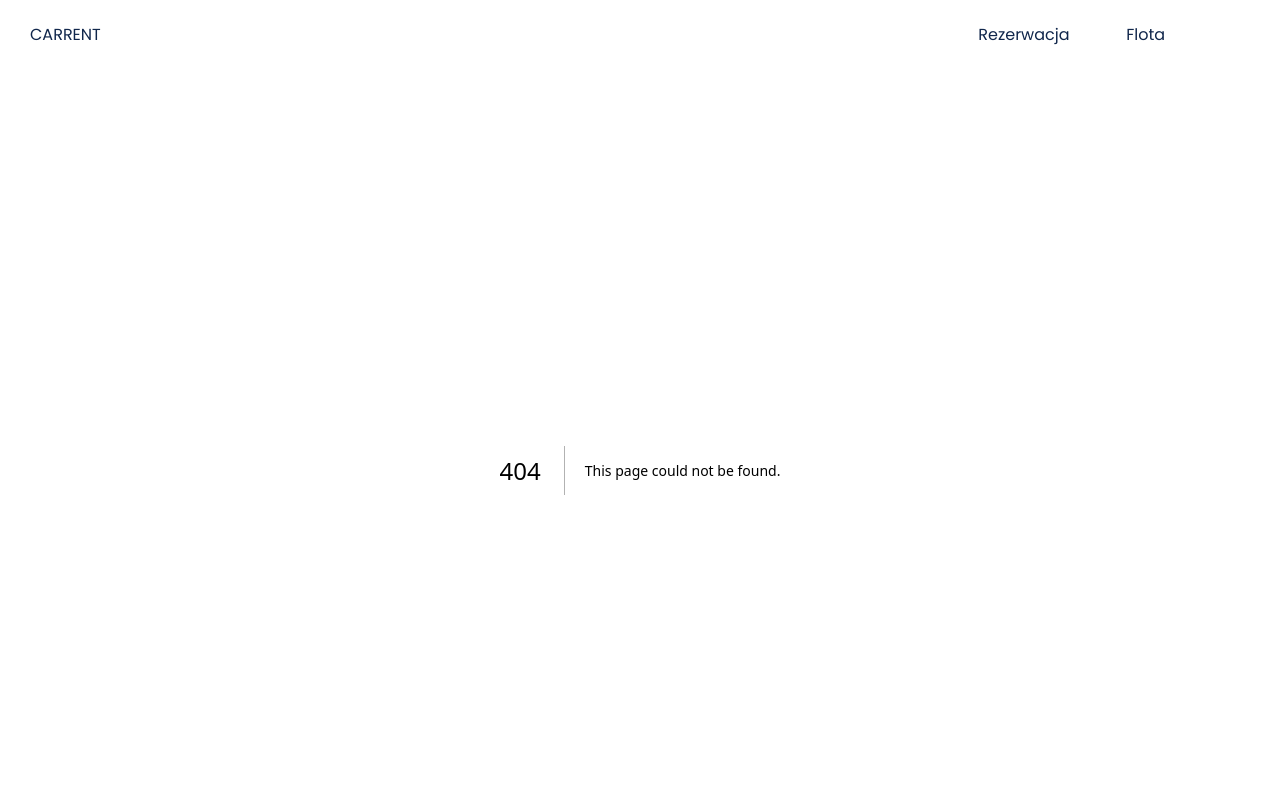
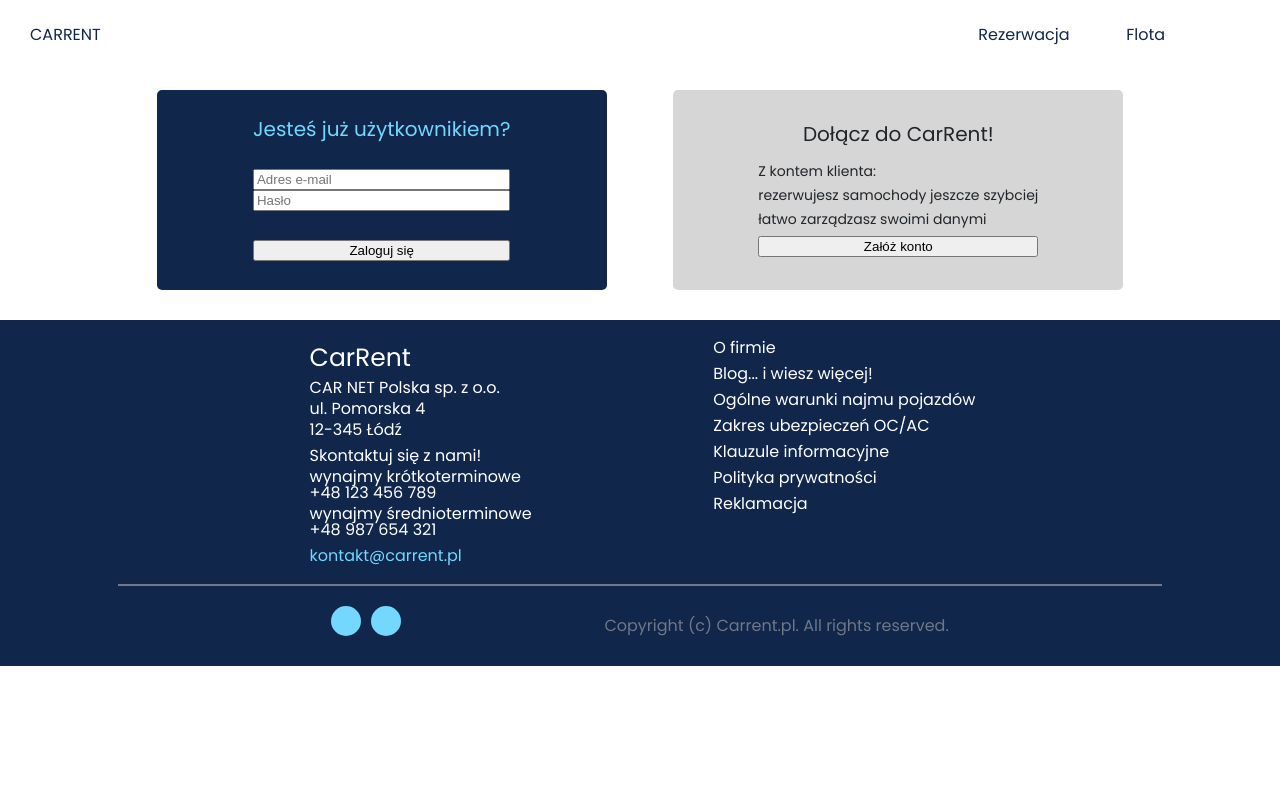
Before and after one commit to theWebCookie/car-rental, a Next.js app: page /login in a window 1280 px wide. Before the commit this address had no page. Shown: the top 800 px of the page. Built offline with nearby package versions, Linux system fonts and the light colour scheme.

Commit message:
feat: add login page

```diff
--- /dev/null
+++ b/app/login/page.jsx
@@ -0,0 +1,61 @@
+'use client';
+import { useState } from 'react';
+import '../ui/login/login.css';
+
+export default function Login() {
+  const [isHidden, setIsHidden] = useState(true);
+
+  const VisibilityHandler = (event) => {
+    setIsHidden(!isHidden);
+    event.preventDefault();
+  };
+
+  return (
+    <div className='login-wrapper'>
+      <div className='login-form'>
+        <div className='login-container'>
+          <form>
+            <span>Jesteś już użytkownikiem?</span>
+            <div className={isHidden ? '' : 'hidden'}>
+              <input type='email' placeholder='Adres e-mail' />
+              <input type='password' placeholder='Hasło' />
+            </div>
+            <input type='submit' value='Zaloguj się' className={isHidden ? '' : 'hidden'} />
+            <button onClick={VisibilityHandler} className={isHidden ? 'login-btn hidden' : 'login-btn'}>
+              Zaloguj się
+            </button>
+          </form>
+        </div>
+      </div>
+      <div className='register-wrapper'>
+        <div className='wrapper'>
+          <span className='heading'>Dołącz do CarRent!</span>
+          <div className='list'>
+            <span>Z kontem klienta:</span>
+            <ul>
+              <li>
+                <i className='fa-solid fa-check'></i> rezerwujesz samochody jeszcze szybciej
+              </li>
+              <li>
+                <i className='fa-solid fa-check'></i> łatwo zarządzasz swoimi danymi
+              </li>
+            </ul>
+          </div>
+          <div className={isHidden ? 'register-form hidden' : 'register-form'}>
+            <form>
+              <input type='text' placeholder='Imię i naziwsko*' />
+              <input type='email' placeholder='Email*' />
+              <input type='password' placeholder='Hasło*' />
+              <input type='password' placeholder='Powtórz hasło*' />
+              <span>* - pola obowiązkowe</span>
+              <input type='submit' value='Załóż konto' />
+            </form>
+          </div>
+          <button className={isHidden ? 'register-btn' : 'register-btn hidden'} onClick={VisibilityHandler}>
+            Załóż konto
+          </button>
+        </div>
+      </div>
+    </div>
+  );
+}
--- /dev/null
+++ b/app/ui/login/login.css
@@ -0,0 +1,132 @@
+.login-wrapper {
+  display: flex;
+  justify-content: space-evenly;
+  flex-wrap: wrap;
+  gap: 50px;
+  max-width: 1000px;
+  margin: 30px auto;
+}
+
+.login-form {
+  display: flex;
+  flex-direction: column;
+  justify-content: space-evenly;
+  align-items: center;
+  background-color: #10264b;
+  height: 200px;
+  width: 45%;
+}
+
+.login-container {
+  height: 100%;
+}
+
+.login-container form {
+  display: flex;
+  justify-content: space-evenly;
+  flex-direction: column;
+  height: 100%;
+  padding: 0px 50px;
+}
+
+.login-container form div {
+  display: flex;
+  flex-direction: column;
+}
+
+.login-container form span {
+  color: #74d7fe;
+  font-size: 20px;
+  font-weight: 400;
+}
+
+.register-wrapper {
+  color: #212529;
+  width: 45%;
+  background-color: #d6d6d6;
+  padding: 20px 0;
+  display: flex;
+  justify-content: center;
+  align-items: center;
+}
+
+.wrapper {
+  display: flex;
+  flex-direction: column;
+  padding: 0 50px;
+}
+
+.register-wrapper .heading {
+  text-align: center;
+  font-size: 20px;
+  font-weight: 400;
+}
+
+.list {
+  margin-top: 20px;
+}
+
+.list ul li {
+  margin: 10px 0;
+}
+
+.list,
+.register-form {
+  font-size: 14px;
+}
+
+.register-form {
+  width: 100%;
+}
+
+.register-form form {
+  display: flex;
+  flex-direction: column;
+  margin: 15px 0;
+}
+
+.register-form form input {
+  margin: 5px 0;
+}
+
+.login-form,
+.register-wrapper {
+  border-radius: 5px;
+}
+
+.login-form form div.hidden {
+  display: none;
+}
+
+.register-form.hidden,
+.register-btn.hidden,
+.login-btn.hidden,
+input[type='submit'].hidden {
+  display: none;
+}
+
+@media only screen and (max-width: 768px) {
+  .login-form,
+  .register-wrapper {
+    width: 80%;
+  }
+}
+
+@media only screen and (max-width: 425px) {
+  .login-form,
+  .register-wrapper {
+    width: 100%;
+    margin: 0 20px;
+  }
+}
+
+@media only screen and (max-width: 375px) {
+  .login-form form,
+  .wrapper {
+    padding: 0px 30px;
+  }
+
+  .login-container form span {
+    font-size: 17px;
+  }
+}
--- a/app/ui/nav/nav-links.jsx
+++ b/app/ui/nav/nav-links.jsx
@@ -47,7 +47,7 @@ export default function NavLinks() {
         <Link href='/fleet' className='nav-link'>
           Flota
         </Link>
-        <Link href='/account' className='nav-link'>
+        <Link href='/login' className='nav-link'>
           <i className='fa-regular fa-user' style={{ color: '#74d7fe' }}></i>
         </Link>
       </div>
```
